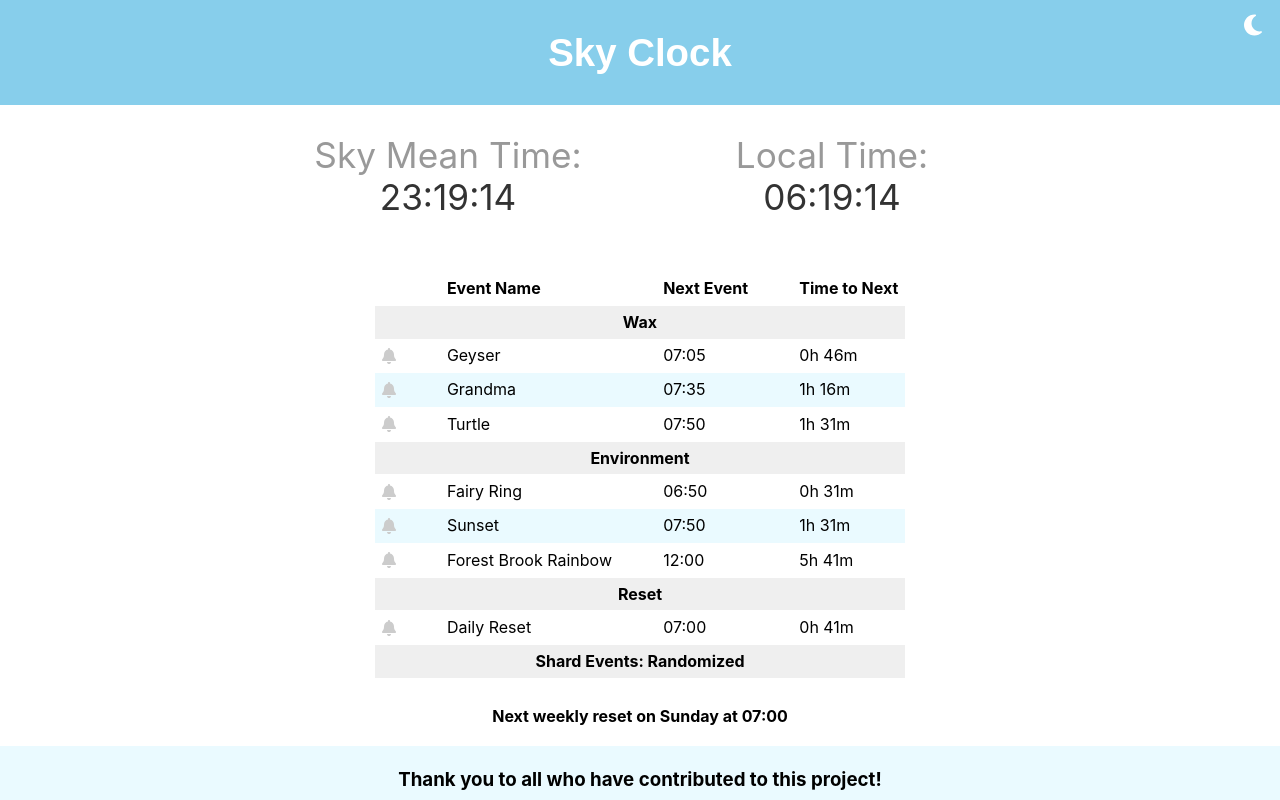
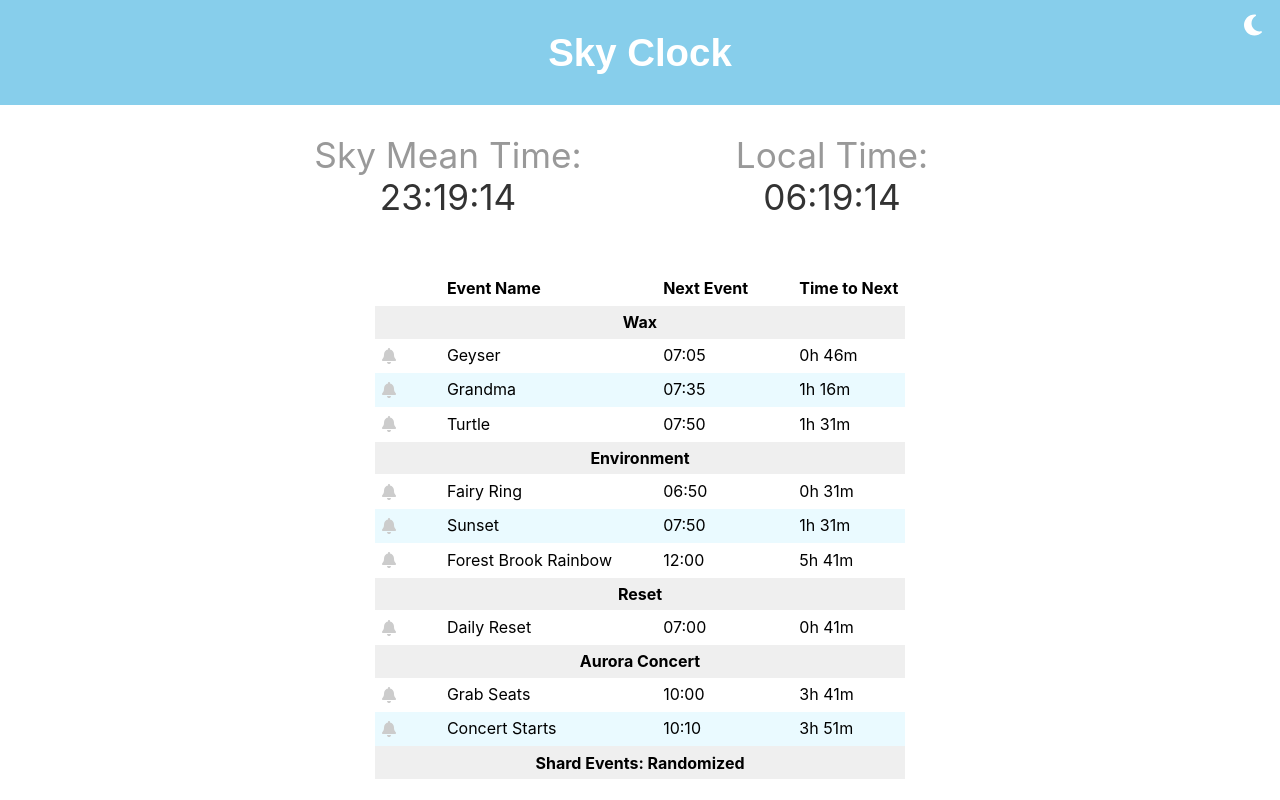
Before and after one commit to cmstead/sky-clock, a React (Create React App) app: page / in a window 1280 px wide. Shown: the top 800 px of the page. Built offline with nearby package versions, Linux system fonts and the light colour scheme.

Commit message:
Added Aurora Concert

```diff
--- a/src/event-data/event-data.js
+++ b/src/event-data/event-data.js
@@ -8,19 +8,23 @@ export const eventNames = {
     // SHARD: 'shard',
     FAIRY_RING: 'fairyRing',
     FOREST_RAINBOW: 'forestRainbow',
-    DAILY_RESET: 'dailyReset'
+    DAILY_RESET: 'dailyReset',
+    CONCERT_GRABSEATS: 'grabSeats',
+    CONCERT_STARTS: 'concertStarts'
 };
 
 export const eventTypes = {
     WAX: 0,
     ENVIRONMENT: 1,
-    RESET: 2
+    RESET: 2,
+    CONCERT: 3
 };
 
 export const eventTypeNames = [
     'Wax',
     'Environment',
-    'Reset'
+    'Reset',
+    'Aurora Concert'
 ];
 
 const eventDefinitions = {
@@ -102,6 +106,22 @@ const eventDefinitions = {
         hour: (hour) => 24 - hour,
         minute: (minute) => 0 - minute
     },
+    [eventNames.CONCERT_GRABSEATS]: {
+        name: 'Grab Seats',
+        key: eventNames.CONCERT_GRABSEATS,
+        type: eventTypes.CONCERT,
+        period: 4 * 60,
+        hour: (hour) => 0 - hour,
+        minute: (minute) => 0 - minute,
+    },
+    [eventNames.CONCERT_STARTS]: {
+        name: 'Concert Starts',
+        key: eventNames.CONCERT_STARTS,
+        type: eventTypes.CONCERT,
+        period: 4 * 60,
+        hour: (hour) => 0 - hour,
+        minute: (minute) => 10 - minute,
+    },
 };
 
 const getCurrentDay = (currentDate) => parseInt(getFormattedSkyTime(currentDate, 'i'));
```
Also changed, not shown: 1 other file (tests, documents, lock files or other folders).
